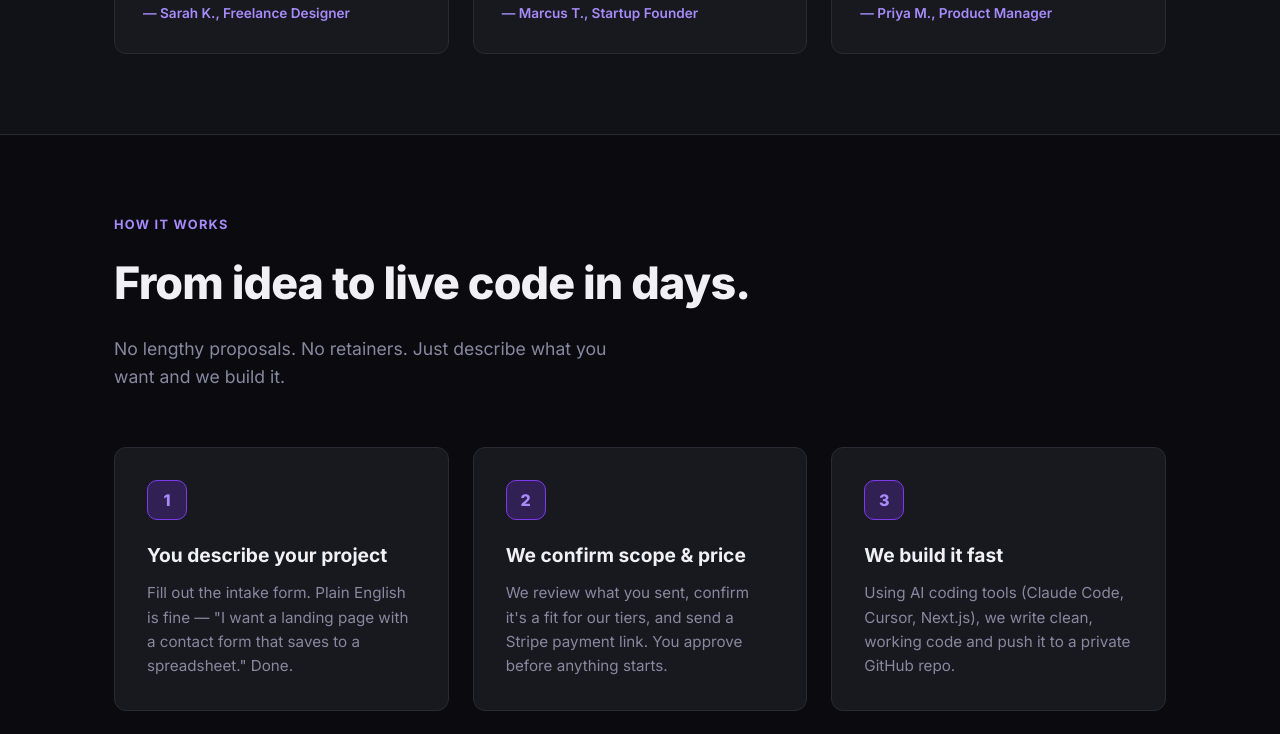
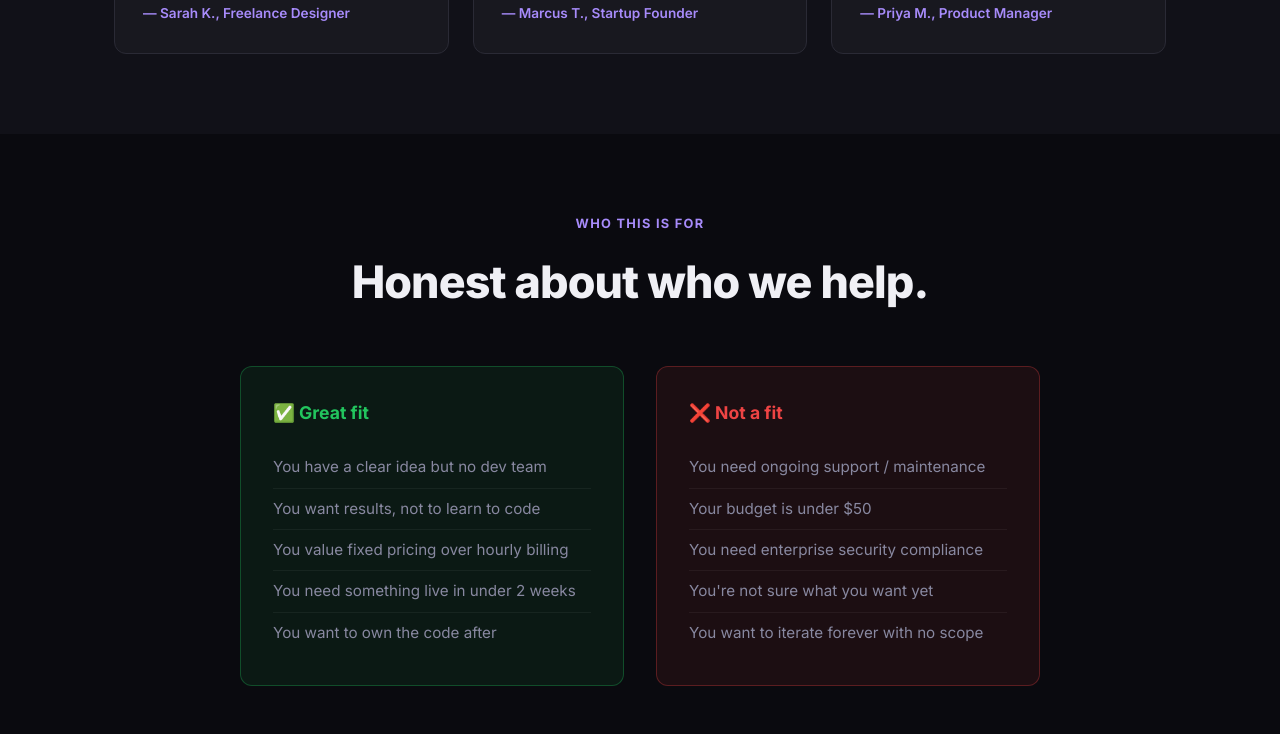
Before and after one commit to claudiaclawdbot/built-by-ai, a Next.js app: page / in a window 1280 px wide. Shown: the part 1180-1914 px from the top of the page. Built offline with nearby package versions, Linux system fonts and the light colour scheme.

Commit message:
Add 'who this is for' section with fit/no-fit cards

```diff
--- a/app/globals.css
+++ b/app/globals.css
@@ -282,6 +282,19 @@ footer p { color: var(--text-muted); font-size: 0.85rem; }
 .testimonial-quote { font-size: 0.95rem; line-height: 1.7; color: var(--text); margin-bottom: 16px; font-style: italic; }
 .testimonial-author { font-size: 0.85rem; color: var(--accent-light); font-weight: 600; }
 
+/* Who this is for */
+.who { padding: 80px 0; }
+.who-grid { display: grid; grid-template-columns: 1fr 1fr; gap: 32px; margin-top: 48px; max-width: 800px; margin-left: auto; margin-right: auto; }
+.who-card { border-radius: var(--radius); padding: 32px; }
+.who-card.good { background: rgba(34, 197, 94, 0.08); border: 1px solid rgba(34, 197, 94, 0.3); }
+.who-card.bad { background: rgba(239, 68, 68, 0.08); border: 1px solid rgba(239, 68, 68, 0.3); }
+.who-card h3 { font-size: 1.1rem; font-weight: 700; margin-bottom: 20px; }
+.who-card.good h3 { color: var(--green); }
+.who-card.bad h3 { color: #ef4444; }
+.who-card ul { list-style: none; padding: 0; }
+.who-card li { color: var(--text-muted); font-size: 0.95rem; padding: 8px 0; border-bottom: 1px solid rgba(255,255,255,0.05); }
+.who-card li:last-child { border-bottom: none; }
+
 /* Responsive */
 @media (max-width: 640px) {
   .form-row { grid-template-columns: 1fr; }
--- a/app/page.tsx
+++ b/app/page.tsx
@@ -165,6 +165,36 @@ export default function HomePage() {
                 <div className="testimonial-author">— {t.author}</div>
               </div>
             ))}
+          </div>
+        </div>
+      </section>
+
+      {/* Who this is for */}
+      <section className="who" id="who">
+        <div className="container">
+          <div className="section-label" style={{ textAlign: 'center' }}>Who this is for</div>
+          <h2 className="section-title" style={{ textAlign: 'center' }}>Honest about who we help.</h2>
+          <div className="who-grid">
+            <div className="who-card good">
+              <h3>✅ Great fit</h3>
+              <ul>
+                <li>You have a clear idea but no dev team</li>
+                <li>You want results, not to learn to code</li>
+                <li>You value fixed pricing over hourly billing</li>
+                <li>You need something live in under 2 weeks</li>
+                <li>You want to own the code after</li>
+              </ul>
+            </div>
+            <div className="who-card bad">
+              <h3>❌ Not a fit</h3>
+              <ul>
+                <li>You need ongoing support / maintenance</li>
+                <li>Your budget is under $50</li>
+                <li>You need enterprise security compliance</li>
+                <li>You're not sure what you want yet</li>
+                <li>You want to iterate forever with no scope</li>
+              </ul>
+            </div>
           </div>
         </div>
       </section>
```
